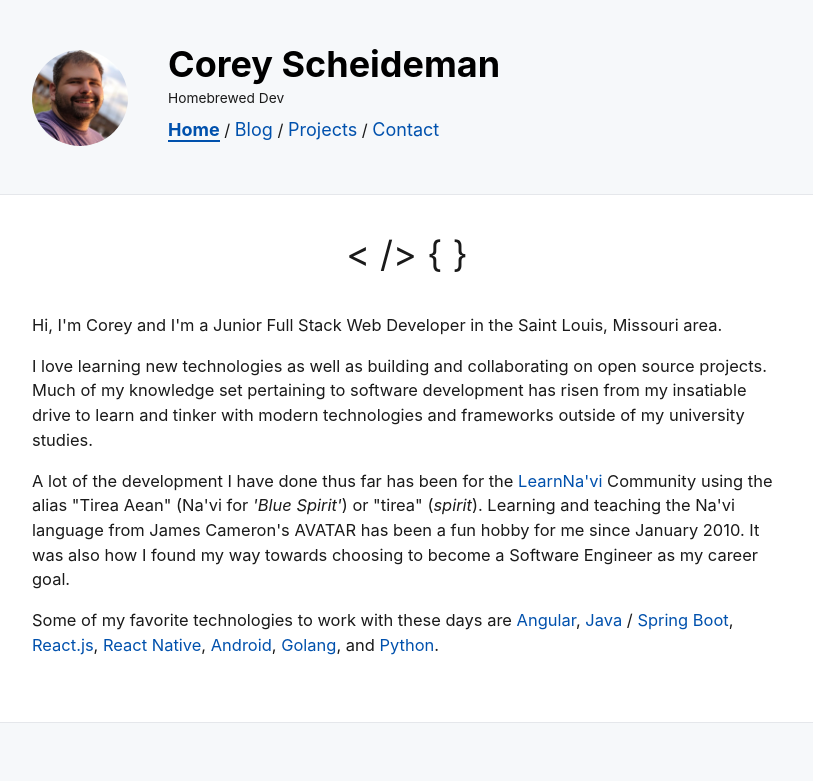
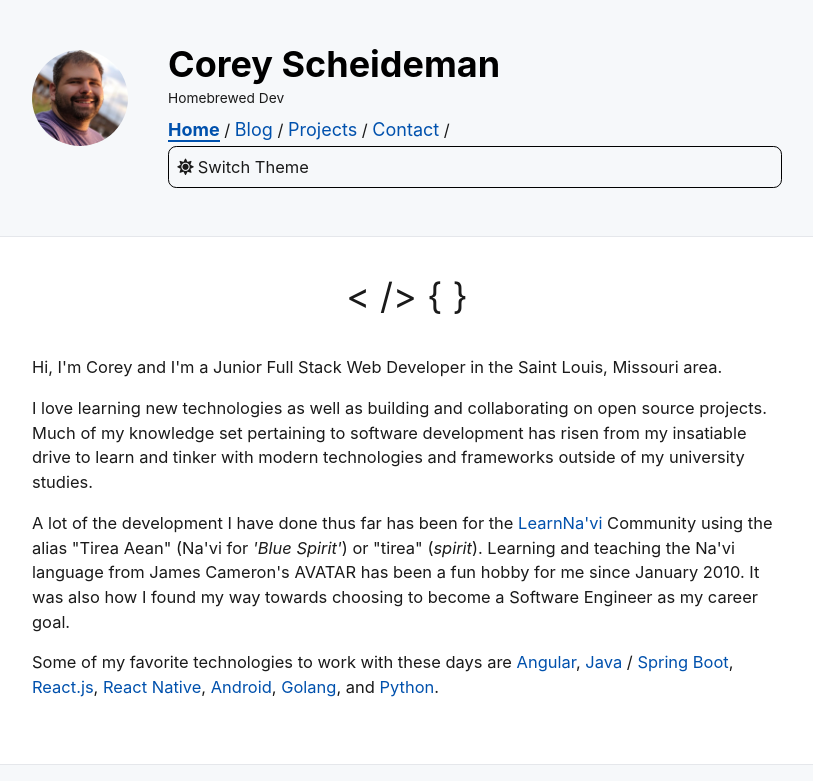
Before and after one commit to corscheid/corscheid.dev, a Next.js app: page / in a window 1280 px wide. Shown: the top 781 px of the page, without its empty margins (233-1046 px from the left). Built offline with nearby package versions, Linux system fonts and the light colour scheme.

Commit message:
Add ThemeSwitcher to Navigation area

```diff
--- a/components/Navigation.tsx
+++ b/components/Navigation.tsx
@@ -4,6 +4,7 @@ import Link from 'next/link'
 import { NavItem } from '../interfaces'
 import styles from './Navigation.module.css'
 import { useRouter } from 'next/router'
+import ThemeSwitcher from './ThemeSwitcher'
 
 export default function Navigation(): JSX.Element {
   const { pathname } = useRouter()
@@ -31,6 +32,10 @@ export default function Navigation(): JSX.Element {
           {name !== CONTACT ? ' / ' : null}
         </div>
       ))}
+      {' / '}
+      <div className='nav-item'>
+        <ThemeSwitcher />
+      </div>
     </nav>
   )
 }
```
